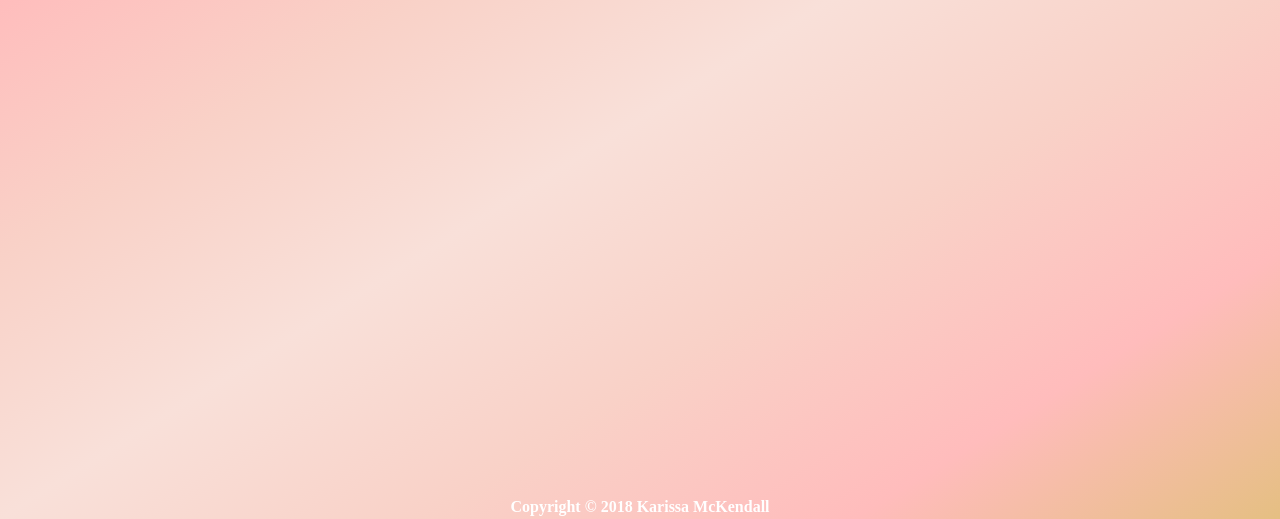
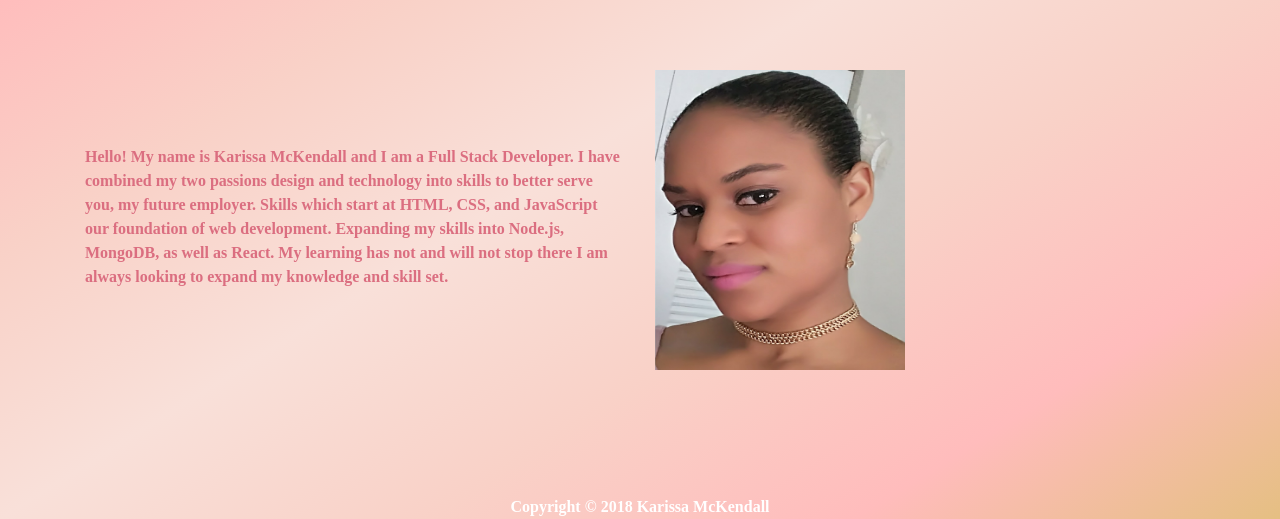
Before and after one commit to Salena0921/React-Powered-Portfolio, a plain HTML site: page index.html in a window 1280 px wide. Shown: the part 281-800 px from the top of the page. Drawn offline with nearby package versions, Linux system fonts and the light colour scheme.

Commit message:
added about me section with photo

```diff
--- a/assets/css/style.css
+++ b/assets/css/style.css
@@ -9,7 +9,7 @@ body {
     font-weight: 600;
 }
 
-.container {
+#jumbotron {
     background-image: url("../images/bloom-blooming-blossom-414660.jpg");
     background-position: center;
     background-repeat: no-repeat;
@@ -41,6 +41,12 @@ body {
 }
 
 
+#aboutme {
+    color: rgb(219, 110, 128);
+    position: relative;
+    top: 75px;
+}
+
 /* Footer */
 
 footer {
--- a/index.html
+++ b/index.html
@@ -15,7 +15,7 @@
 </head>
 
 <body>
-    <div class="container">
+    <div class="container" id="jumbotron">
         <h1 id="myName">Karissa McKendall</h1>
         <h2 id="myTitle">Front-End Developer / Web Designer / Aspiring Graphic Designer</h2>
         <hr />
@@ -26,6 +26,25 @@
         <a class="btn btn-primary btn-lg" href="#" role="button">Home</a>
         <a class="btn btn-primary btn-lg" href="#" role="button">Portfolio</a>
         <a class="btn btn-primary btn-lg" href="#" role="button">Contact</a>
+    </div>
+    <div class="container" id="aboutme">
+        <div class="row">
+            <div class="col col-xs-6">
+                <p id="aboutme">Hello! My name is Karissa McKendall and I am a Full Stack Developer. I have combined my
+                    two
+                    passions
+                    design and technology into skills to better serve you, my future employer. Skills which
+                    start
+                    at HTML, CSS, and JavaScript our foundation of web development. Expanding my skills into
+                    Node.js,
+                    MongoDB, as well as React. My learning has not and will not stop there I am always looking
+                    to
+                    expand my knowledge and skill set.</p>
+            </div>
+            <div class="col col-xs-6">
+                <img id="myphoto" src="./assets/images/photo.jpg" alt="Karissa McKendall" style="width: 250px; height: 300px">
+            </div>
+        </div>
     </div>
     <!-- <div class="row">
         <div class="col col-xs-12">
```
